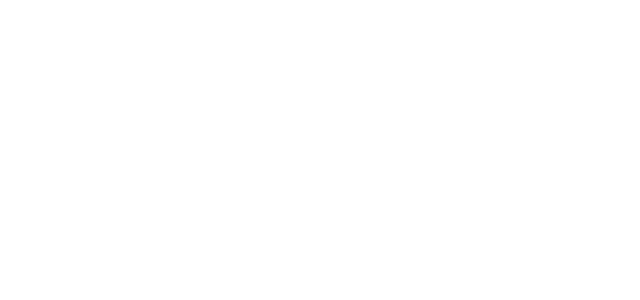
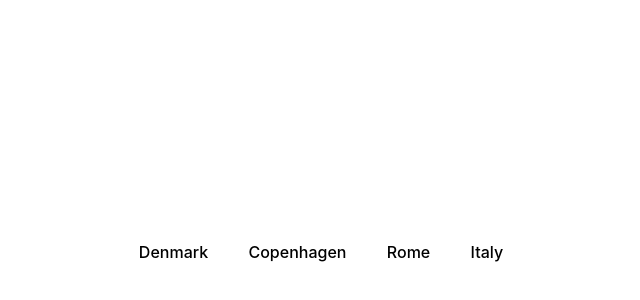
Before and after one commit to omar-baldi/react-countries-capitals-challenge, a React (Vite) app: page / in a window 1280 px wide. Shown: the part 148-448 px from the top of the page, without its empty margins (319-959 px from the left). Built offline with nearby package versions, Linux system fonts and the light colour scheme.

Commit message:
Rendered component in entrypoint file

```diff
--- a/src/App.tsx
+++ b/src/App.tsx
@@ -1,7 +1,17 @@
 import "./App.css";
+import CountryCapitalGame from "./components/CountryCapitalGame";
 
 function App() {
-  return <></>;
+  return (
+    <>
+      <CountryCapitalGame
+        data={{
+          Denmark: "Copenhagen",
+          Italy: "Rome",
+        }}
+      />
+    </>
+  );
 }
 
 export default App;
```
